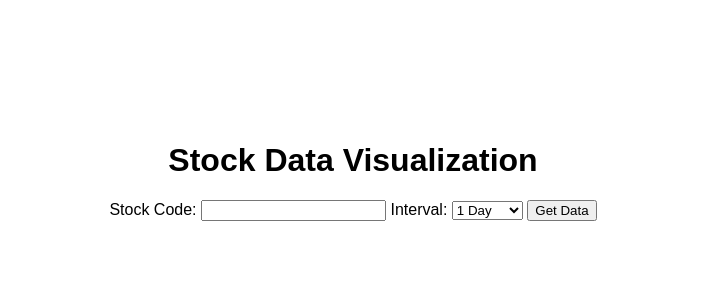
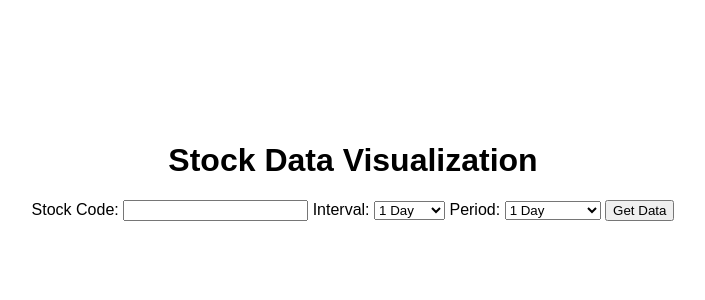
Before and after one commit to godsambitious-ashu/PriceActionAI, a Flask app: page / in a window 1280 px wide. Shown: the part 229-529 px from the top of the page, without its empty margins (287-992 px from the left). Run offline with Flask 3, Linux system fonts and the light colour scheme; some libraries are stand-ins or nearby versions.

Commit message:
Changes to add the period button on the form

```diff
--- a/app.py
+++ b/app.py
@@ -11,10 +11,11 @@ def index():
     if request.method == 'POST':
         stock_code = request.form['stock_code']
         interval = request.form['interval']
-        logging.debug(f"Form submitted: {stock_code} with interval {interval}")
+        period = request.form['period']
+        logging.debug(f"Form submitted: {stock_code} with interval {interval} and period {period}")
 
         try:
-            stock_data = DataFetcher.fetch_stock_data(stock_code, interval)
+            stock_data = DataFetcher.fetch_stock_data(stock_code, interval=interval, period=period)
             logging.debug("Data fetched successfully")
 
             # Print the initial data in the format "date OHLC"
--- a/templates/index.html
+++ b/templates/index.html
@@ -41,6 +41,20 @@
                 <option value="1wk">1 Week</option>
                 <option value="1mo">1 Month</option>
             </select>
+            <label for="period">Period:</label>
+            <select id="period" name="period">
+                <option value="1d">1 Day</option>
+                <option value="5d">5 Days</option>
+                <option value="1mo">1 Month</option>
+                <option value="3mo">3 Months</option>
+                <option value="6mo">6 Months</option>
+                <option value="1y">1 Year</option>
+                <option value="2y">2 Years</option>
+                <option value="5y">5 Years</option>
+                <option value="10y">10 Years</option>
+                <option value="ytd">Year to Date</option>
+                <option value="max">Max</option>
+            </select>
             <button type="submit">Get Data</button>
         </form>
     </div>
```
Also changed, not shown: stock_data/data_fetcher.py (+4 -5 lines).
